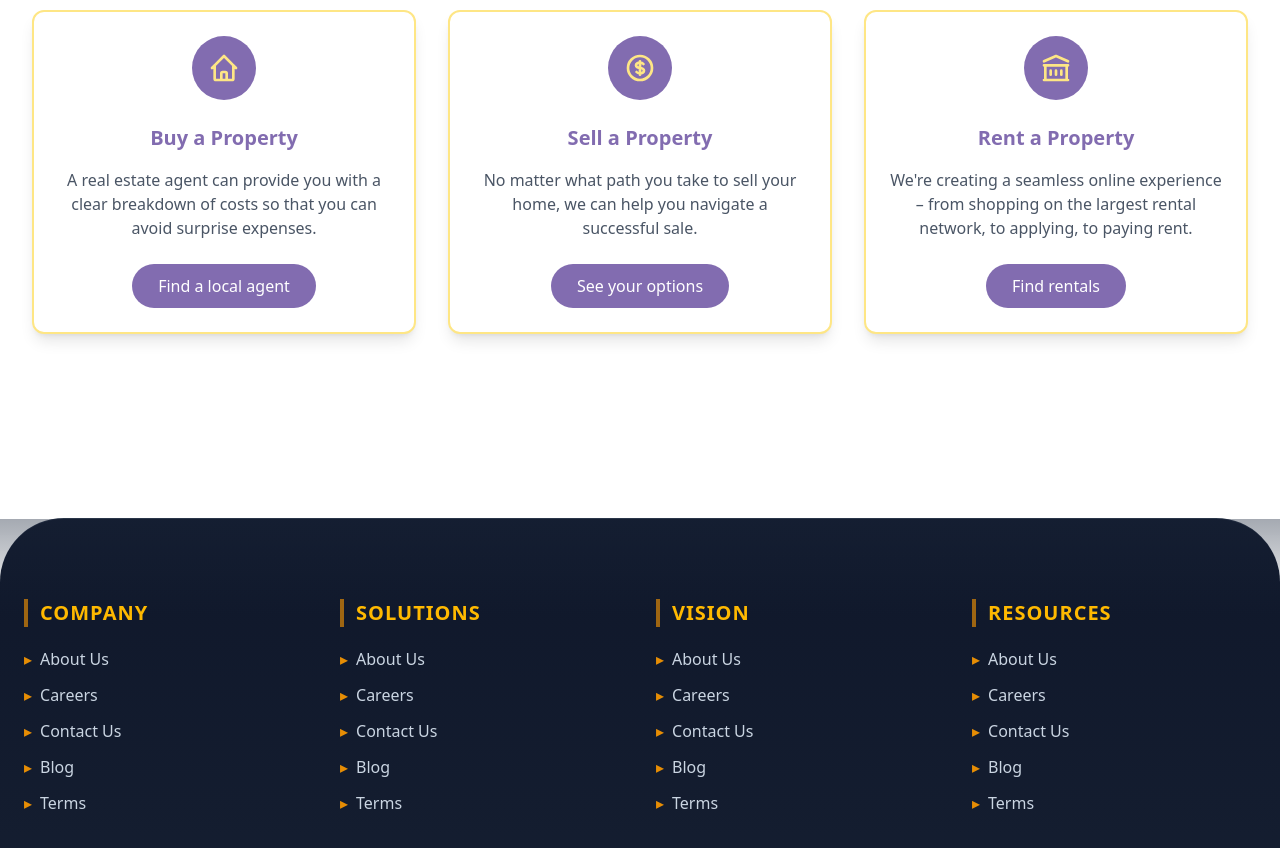
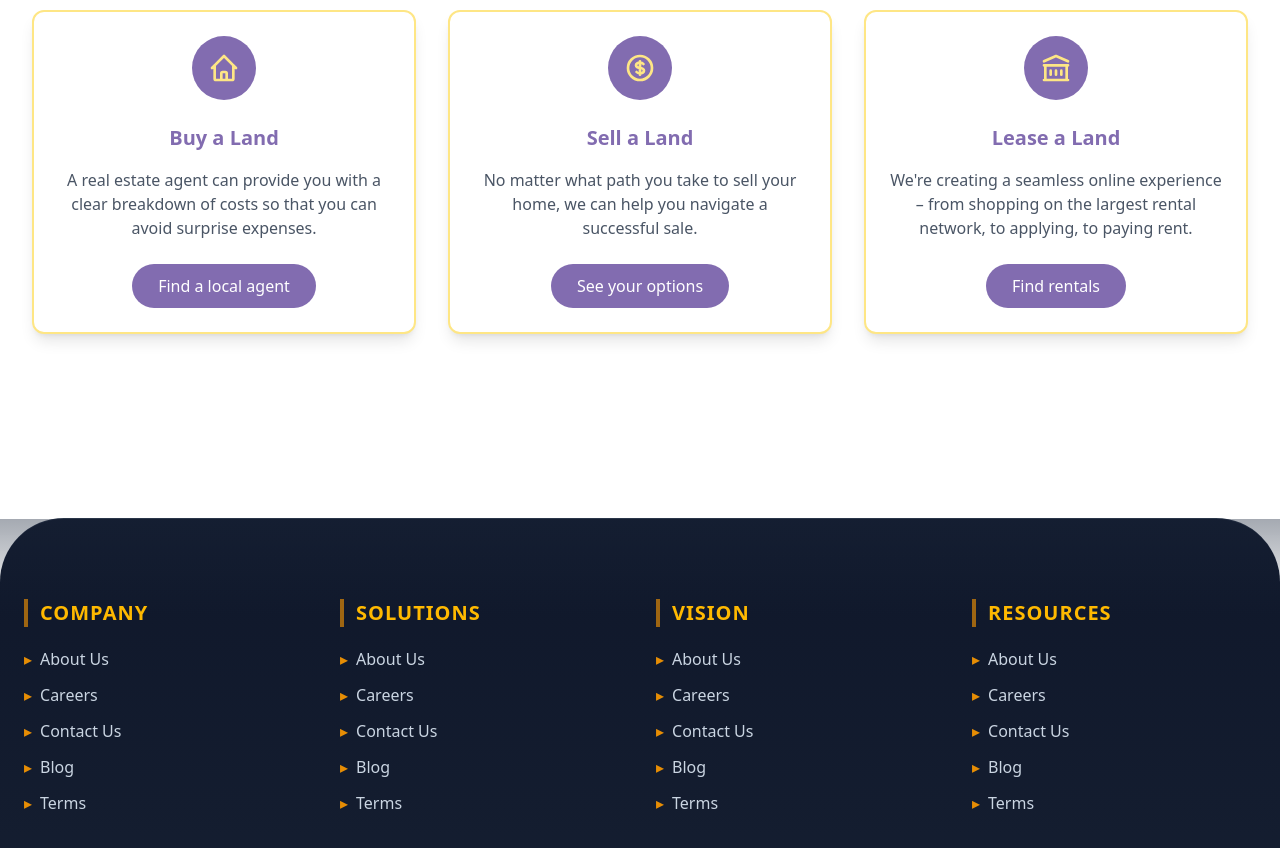
Before and after one commit to rajeev-the/Final_real_Estate, a React (Vite) app: page / in a window 1280 px wide. Shown: the part 1780-2628 px from the top of the page. Built offline with nearby package versions, Linux system fonts and the light colour scheme; no server answers.

Commit message:
update newwww  Frontend

```diff
--- a/src/componets/Realcompo.jsx
+++ b/src/componets/Realcompo.jsx
@@ -3,7 +3,7 @@ import React from 'react'
 const Realcompo = () => {
     const services = [
         {
-          title: "Buy a Property ",
+          title: "Buy a Land ",
           description: "A real estate agent can provide you with a clear breakdown of costs so that you can avoid surprise expenses.",
           cta: "Find a local agent",
           icon: (
@@ -13,7 +13,7 @@ const Realcompo = () => {
           )
         },
         {
-          title: "Sell a  Property",
+          title: "Sell a  Land",
           description: "No matter what path you take to sell your home, we can help you navigate a successful sale.",
           cta: "See your options",
           icon: (
@@ -23,7 +23,7 @@ const Realcompo = () => {
           )
         },
         {
-          title: "Rent a  Property",
+          title: "Lease a  Land",
           description: "We're creating a seamless online experience – from shopping on the largest rental network, to applying, to paying rent.",
           cta: "Find rentals",
           icon: (
```
